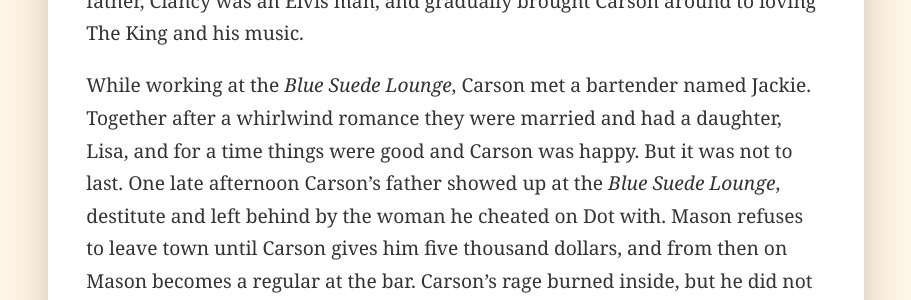
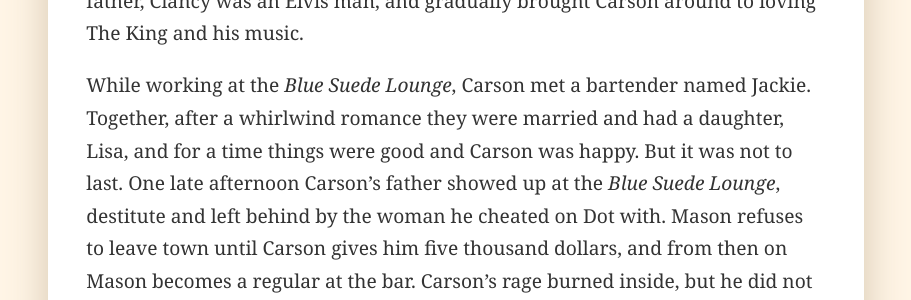
Before and after one commit to martin-brennan/writing.martin-brennan.com, a Jekyll site: the page built from _notes/the_king.md, in a window 1280 px wide and 900 px high, scrolled down 667 px. Shown: the part 189-489 px from the top of the window, without its empty margins (29-940 px from the left). Built offline with Jekyll 4.4.1, drawn with Linux system fonts in a browser that asks for light colours.

Commit message:
Minor commit to see if last modified works

```diff
--- a/_notes/the_king.md
+++ b/_notes/the_king.md
@@ -10,7 +10,7 @@ The King was born in a small town outside Memphis in 1973, and was raised by a s
 
 In prison he met his mentor, Clancy L. Atkins, a club owner from Memphis who guided Carson and taught him to control his anger and impulsiveness, and acted as the father figure that Carson never had. On his release from prison in 1992, Carson got a job as a bartender at Clancy's _Blue Suede Lounge_. Like Carson's father, Clancy was an Elvis man, and gradually brought Carson around to loving The King and his music.
 
-While working at the _Blue Suede Lounge_, Carson met a bartender named Jackie. Together after a whirlwind romance they were married and had a daughter, Lisa, and for a time things were good and Carson was happy. But it was not to last. One late afternoon Carson's father showed up at the _Blue Suede Lounge_, destitute and left behind by the woman he cheated on Dot with. Mason refuses to leave town until Carson gives him five thousand dollars, and from then on Mason becomes a regular at the bar. Carson's rage burned inside, but he did not want to burden Jackie or Clancy with the problem.
+While working at the _Blue Suede Lounge_, Carson met a bartender named Jackie. Together, after a whirlwind romance they were married and had a daughter, Lisa, and for a time things were good and Carson was happy. But it was not to last. One late afternoon Carson's father showed up at the _Blue Suede Lounge_, destitute and left behind by the woman he cheated on Dot with. Mason refuses to leave town until Carson gives him five thousand dollars, and from then on Mason becomes a regular at the bar. Carson's rage burned inside, but he did not want to burden Jackie or Clancy with the problem.
 
 Soon, Carson's life began to fall apart. Clancy died of a heart attack, and seeing Mason still alive with the man he considered his real father dead made Carson's blood boil. One rainy night Carson had enough, and ordered the bouncers to forcibly remove Mason and make sure he never came back. Finding the _Blue Suede Lounge_ deeply in debt after it was left to him in Clancy's will, Carson's stress levels shoot ever higher, and he soon turns to drinking, spending hours at the Lounge and ignoring Jackie and Lisa, and when he is home doing nothing but screaming at them.
 
```
